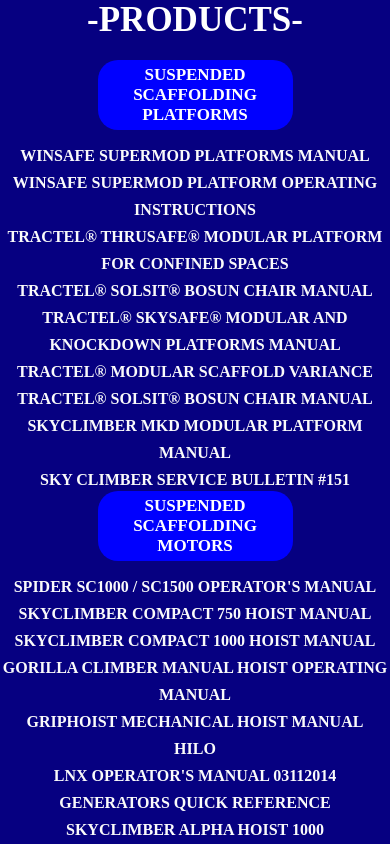
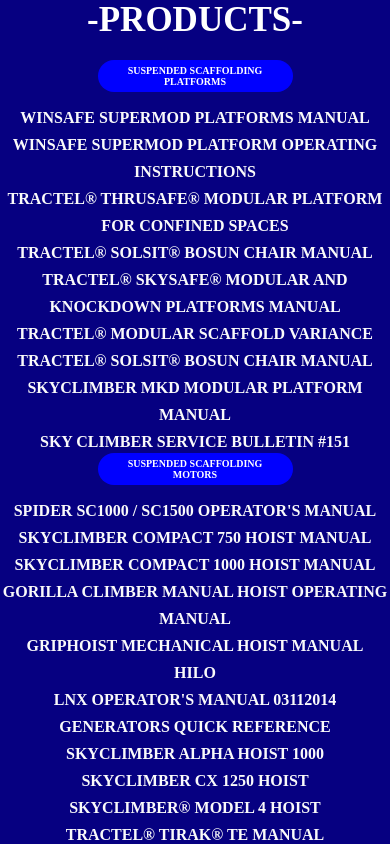
Before and after one commit to farhanyousaf786/hexagon, a React (Create React App) app: page /products-list in a window 390 px wide. Shown: the top 844 px of the page. Built offline with nearby package versions, Linux system fonts and the light colour scheme; a web font is replaced by a local one.

Commit message:
link styling on progress

```diff
--- a/src/Components/ProductList/ListStyle/ListStyle.css
+++ b/src/Components/ProductList/ListStyle/ListStyle.css
@@ -46,13 +46,15 @@ a:active {
 
     .p-title{
 
-        font-size: 17px;
+        font-size: 10px;
         padding: 5px;
         background-color: blue;
         width: 50%;
         border-radius: 20px;
         color: white;
         margin-bottom: 10px;
+        padding-left: 10px;
+        padding-right: 10px;
 
         }
 
--- a/src/Components/ProductList/ProductList.jsx
+++ b/src/Components/ProductList/ProductList.jsx
@@ -9,7 +9,9 @@ import ListStyle from './ListStyle/ListStyle';
 
 const ProductList = () => {
 
-
+  useEffect(() => {
+    window.scrollTo(0, 0)
+  }, [])
 
 const cards = cardsArr.map((data, idx) => {
 
```
